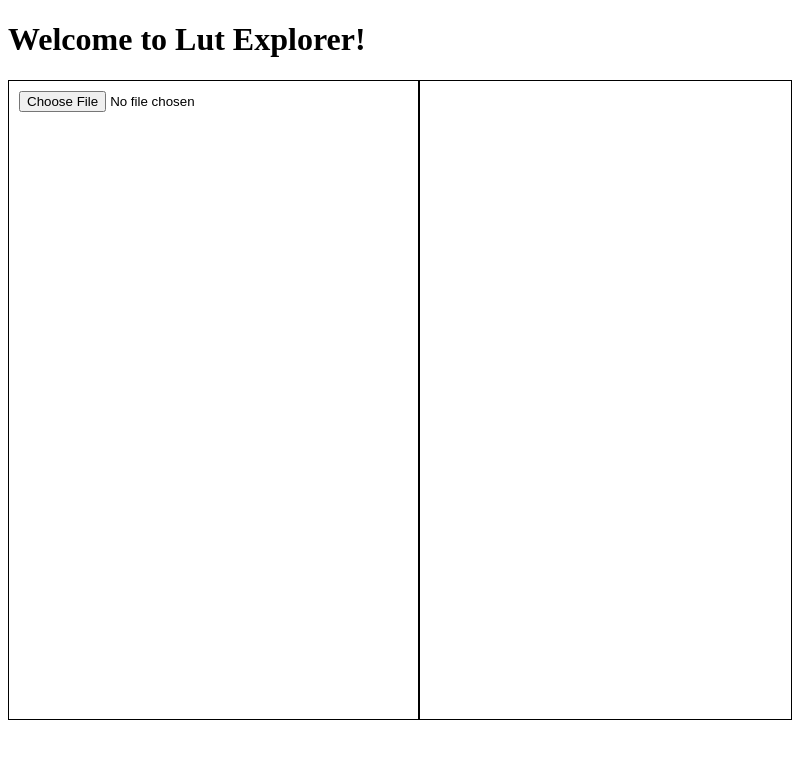
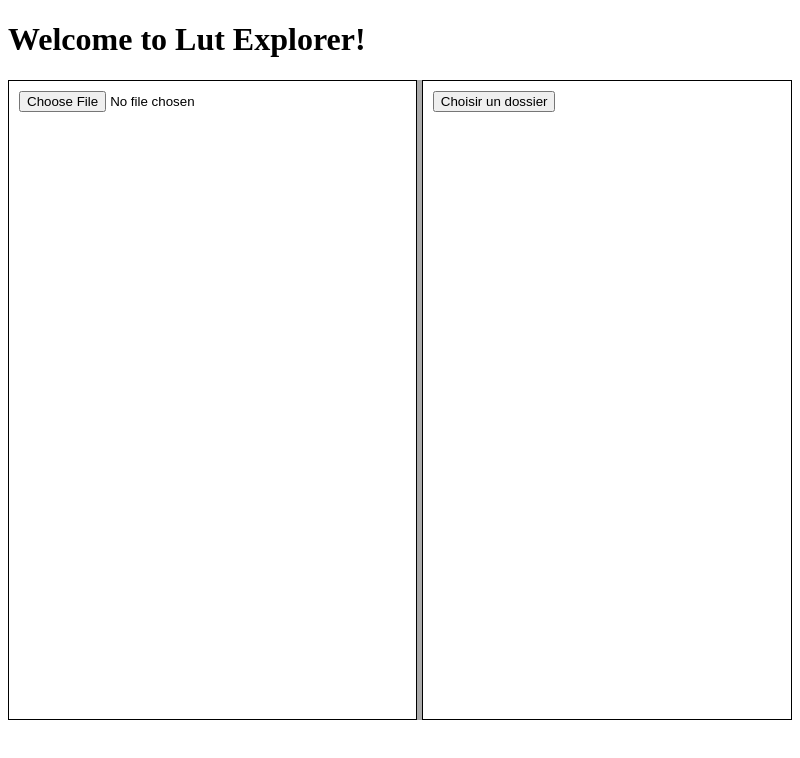
Before and after one commit to AntoineVandenbrouck/Test-Lut, an Electron app: page index.html in a window 800 px wide. Drawn offline with nearby package versions, Linux system fonts and the light colour scheme.

Commit message:
Update index.html

```diff
--- a/index.html
+++ b/index.html
@@ -2,7 +2,6 @@
 <html>
 <head>
   <title>Lut Explorer</title>
-  <script src="https://cdnjs.cloudflare.com/ajax/libs/three.js/r128/three.min.js"></script>
   <style>
     #container {
       display: flex;
@@ -32,7 +31,14 @@
       margin: 10px 0;
       cursor: pointer;
     }
-  </style>
+
+    #separator {
+    cursor: ew-resize; /* Curseur pour le redimensionnement horizontal */
+    background-color: #aaa;
+    width: 5px;
+    height: 100%;
+  }
+</style>
 </head>
 <body>
   <h1>Welcome to Lut Explorer!</h1>
@@ -41,9 +47,12 @@
       <input type="file" id="image-input" accept="image/*">
       <canvas id="image-canvas"></canvas>
     </div>
+    <div id="separator"></div>
     <div id="lut-container">
+      <button id="choose-folder">Choisir un dossier</button>
       <ul id="lut-list"></ul>
     </div>
   </div>
+  <script src="renderer.js"></script>
 </body>
 </html>
```
